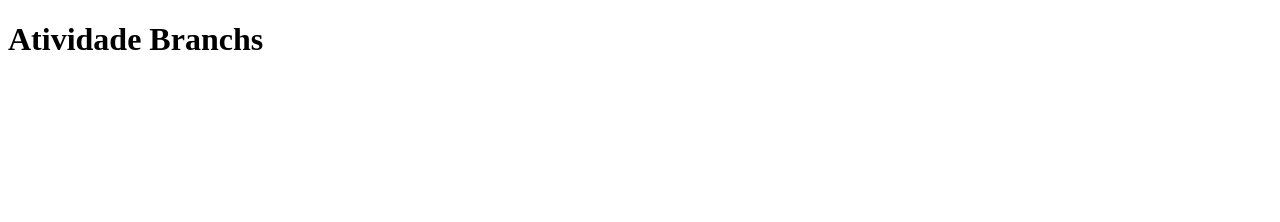
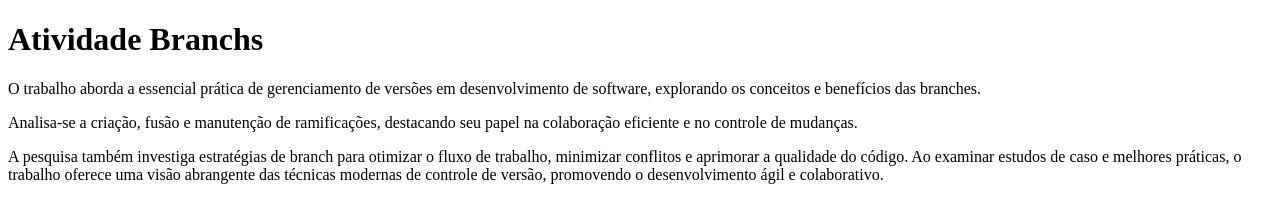
Before and after one commit to murilodestefani/atividade-branchs, a plain HTML site: page index.html in a window 1280 px wide. Drawn offline with Linux system fonts and the light colour scheme.

Commit message:
add description

```diff
--- a/index.html
+++ b/index.html
@@ -7,5 +7,8 @@
 </head>
 <body>
     <h1>Atividade Branchs</h1>
+    <p>O trabalho aborda a essencial prática de gerenciamento de versões em desenvolvimento de software, explorando os conceitos e benefícios das branches.</p>
+    <p>Analisa-se a criação, fusão e manutenção de ramificações, destacando seu papel na colaboração eficiente e no controle de mudanças.</p>
+    <p>A pesquisa também investiga estratégias de branch para otimizar o fluxo de trabalho, minimizar conflitos e aprimorar a qualidade do código. Ao examinar estudos de caso e melhores práticas, o trabalho oferece uma visão abrangente das técnicas modernas de controle de versão, promovendo o desenvolvimento ágil e colaborativo.</p>
 </body>
 </html>
```
